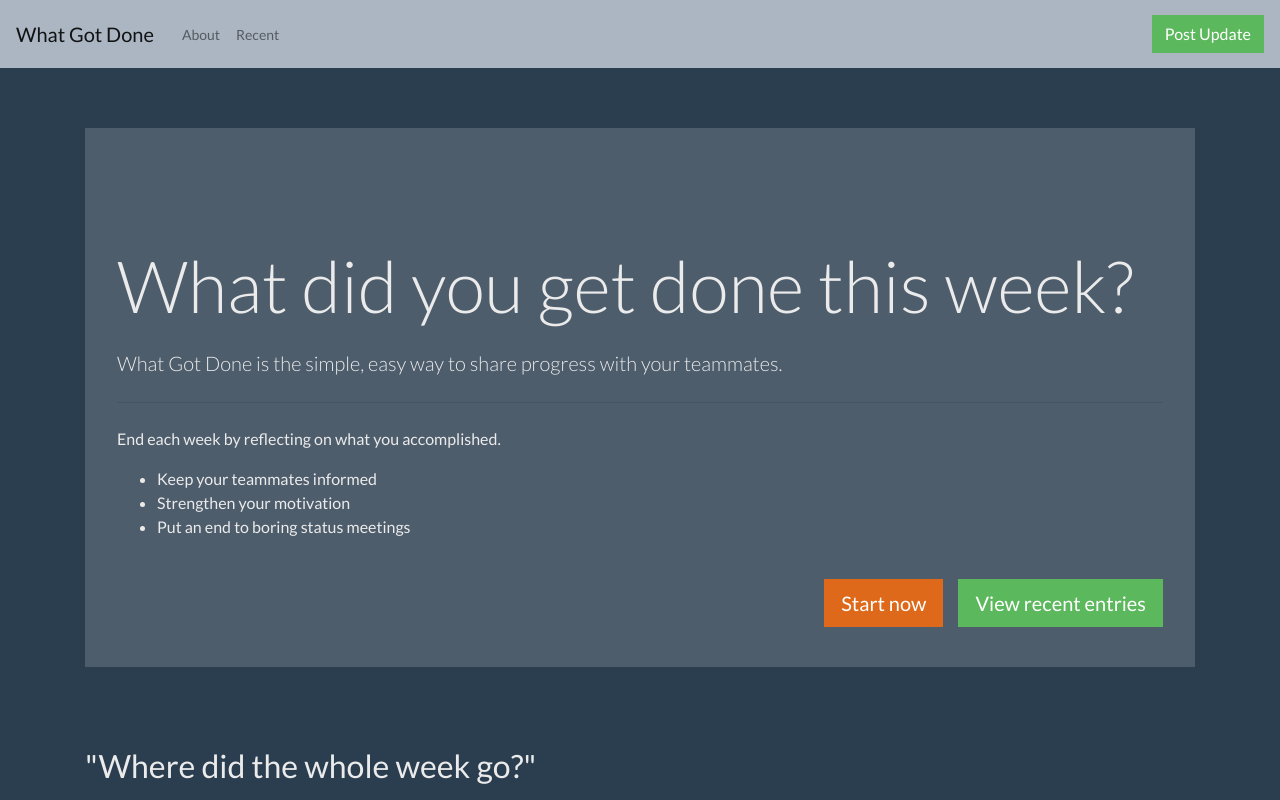
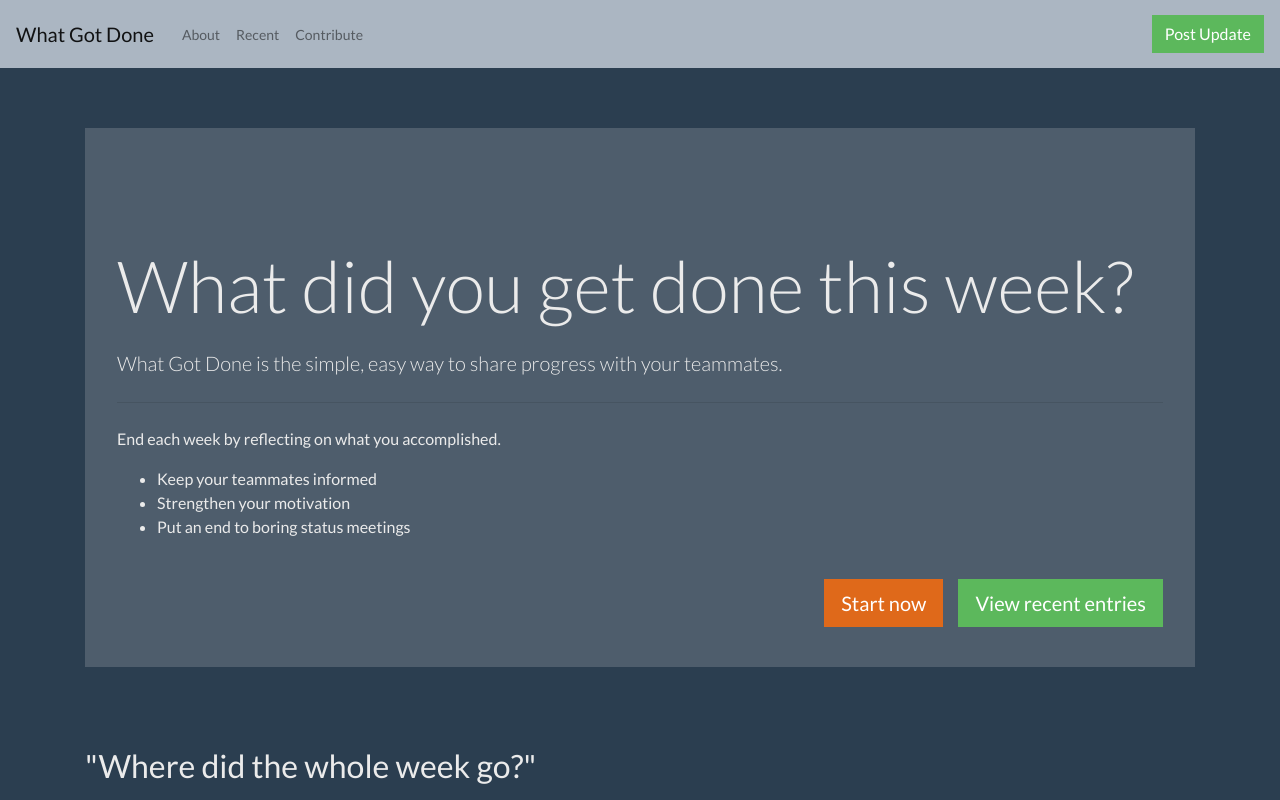
Before and after one commit to mtlynch/whatgotdone, a Vue app in the folder frontend/: page / in a window 1280 px wide. Shown: the top 800 px of the page. Built offline with nearby package versions, Linux system fonts and the light colour scheme; no server answers; what vue-markdown, vue-moment, vue-textarea-autosize would draw is missing.

Commit message:
Adding a link to the Github repo

```diff
--- a/frontend/src/components/NavigationBar.vue
+++ b/frontend/src/components/NavigationBar.vue
@@ -8,6 +8,7 @@
       <b-navbar-nav>
         <b-nav-item to="/">About</b-nav-item>
         <b-nav-item to="/recent">Recent</b-nav-item>
+        <b-nav-item href="https://github.com/mtlynch/whatgotdone">Contribute</b-nav-item>
       </b-navbar-nav>
 
       <!-- Right aligned nav items -->
```
